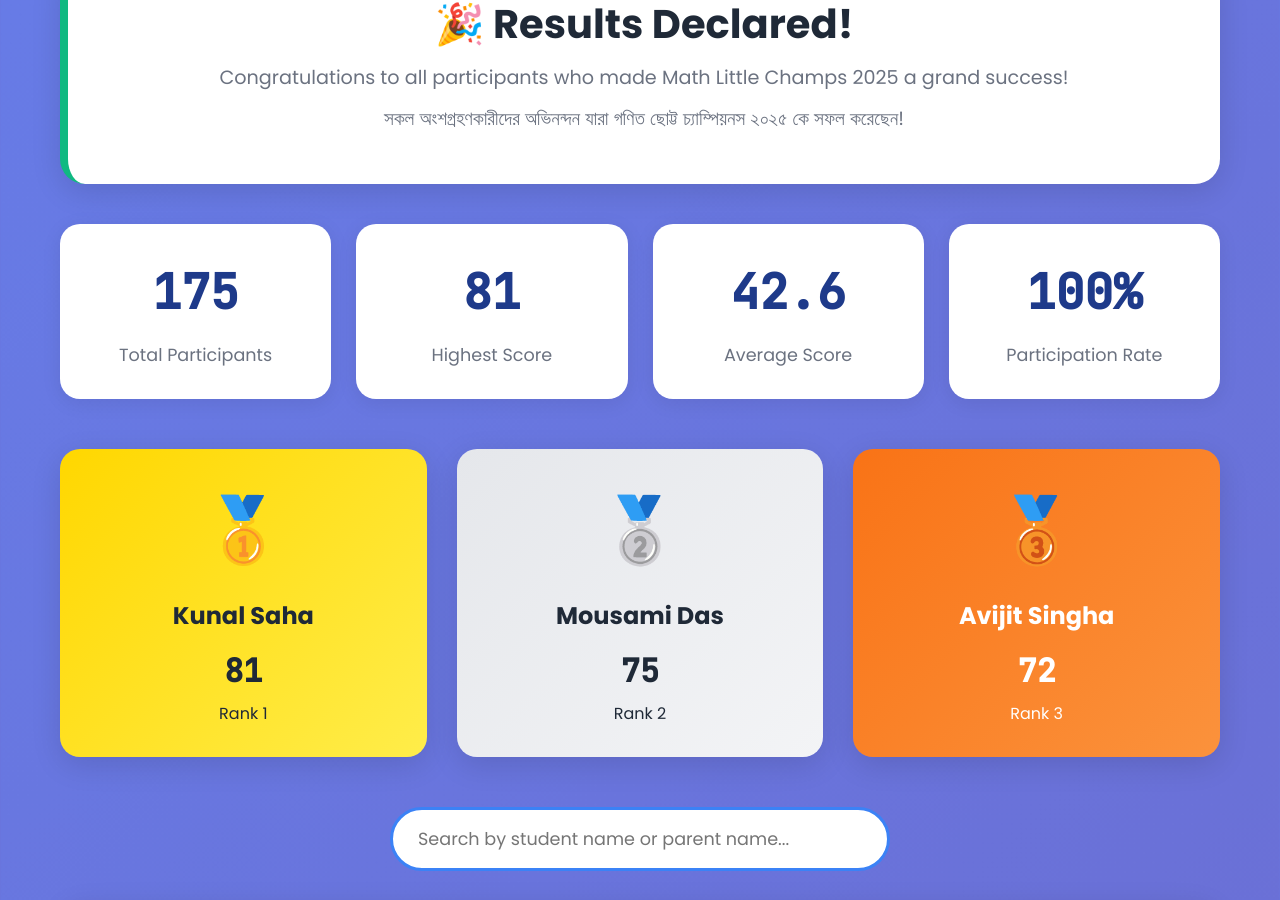
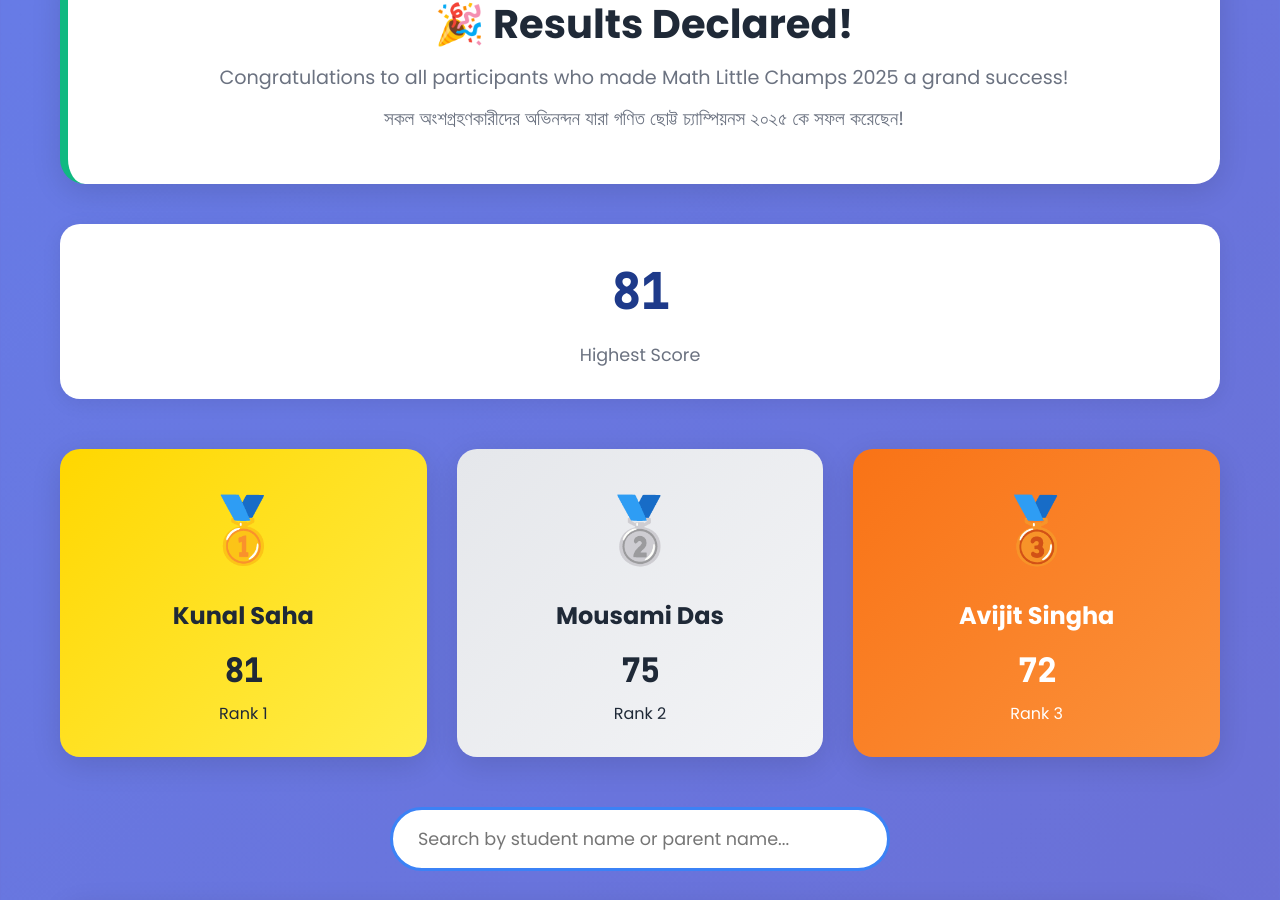
Before and after one commit to kubecrunch/kubecrunch.github.io, a Jekyll site: the page built from _pages/mlc-2025.html, in a window 1280 px wide and 900 px high, scrolled down 565 px. Built offline with Jekyll 4.4.1, drawn with Linux system fonts in a browser that asks for light colours; nearby versions of some CDN libraries.

Commit message:
Update mlc-2025.html

```diff
--- a/_pages/mlc-2025.html
+++ b/_pages/mlc-2025.html
@@ -428,22 +428,12 @@ permalink: "/mlc-2025.html"
 
         <!-- Statistics Grid -->
         <div class="stats-grid">
-            <div class="stat-card">
-                <span class="stat-number">175</span>
-                <div class="stat-label">Total Participants</div>
-            </div>
+
             <div class="stat-card">
                 <span class="stat-number">81</span>
                 <div class="stat-label">Highest Score</div>
             </div>
-            <div class="stat-card">
-                <span class="stat-number">42.6</span>
-                <div class="stat-label">Average Score</div>
-            </div>
-            <div class="stat-card">
-                <span class="stat-number">100%</span>
-                <div class="stat-label">Participation Rate</div>
-            </div>
+
         </div>
 
         <!-- Top 3 Performers -->
```
